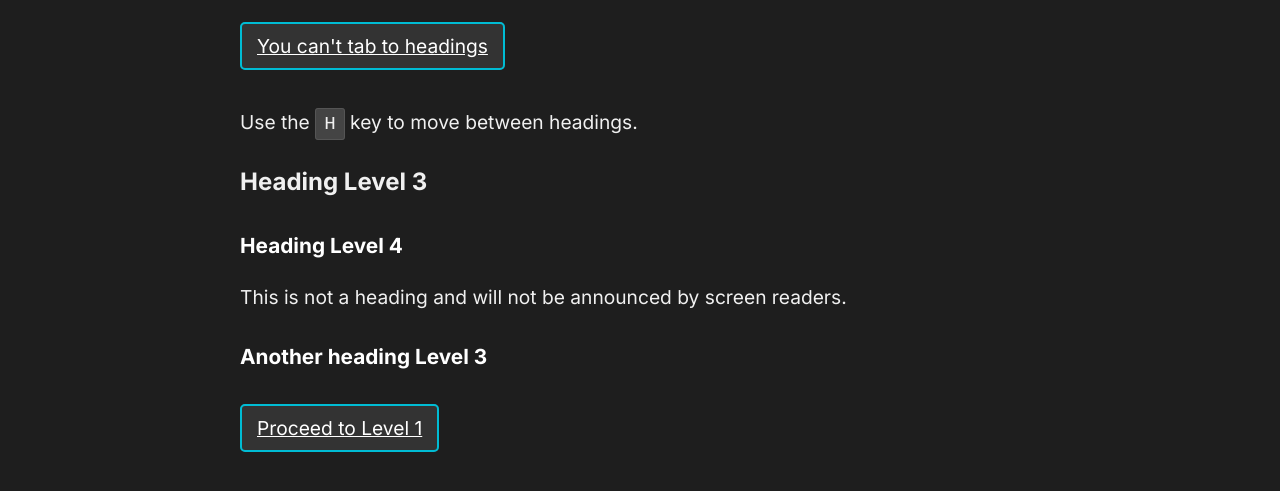
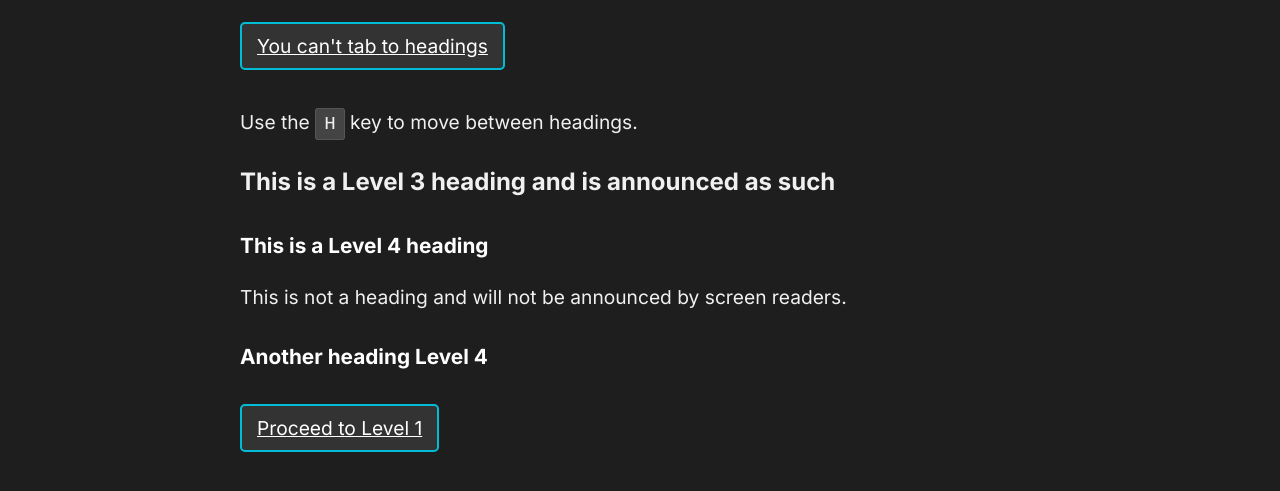
Before and after one commit to CynicallyAcclaimed/nvda-challenge, a plain HTML site: page tutorial4.html in a window 1280 px wide. Shown: the part 245-736 px from the top of the page. Drawn offline with Linux system fonts and the light colour scheme.

Commit message:
Update tutorial4.html

```diff
--- a/tutorial4.html
+++ b/tutorial4.html
@@ -50,10 +50,10 @@
       <br role=""presentation">
       <br role=""presentation">
       <p>Use the <kbd>H</kbd> key to move between headings.</p>
-      <h3>Heading Level 3</h3>
-      <h4>Heading Level 4</h4>
+      <h3>This is a Level 3 heading and is announced as such </h3>
+      <h4> This is a Level 4 heading</h4>
       <p>This is not a heading and will not be announced by screen readers.</p>
-      <h4>Another heading Level 3</h4>
+      <h4>Another heading Level 4</h4>
     </section>
     <a href="level1.html">Proceed to Level 1</a>
   </main>
```
